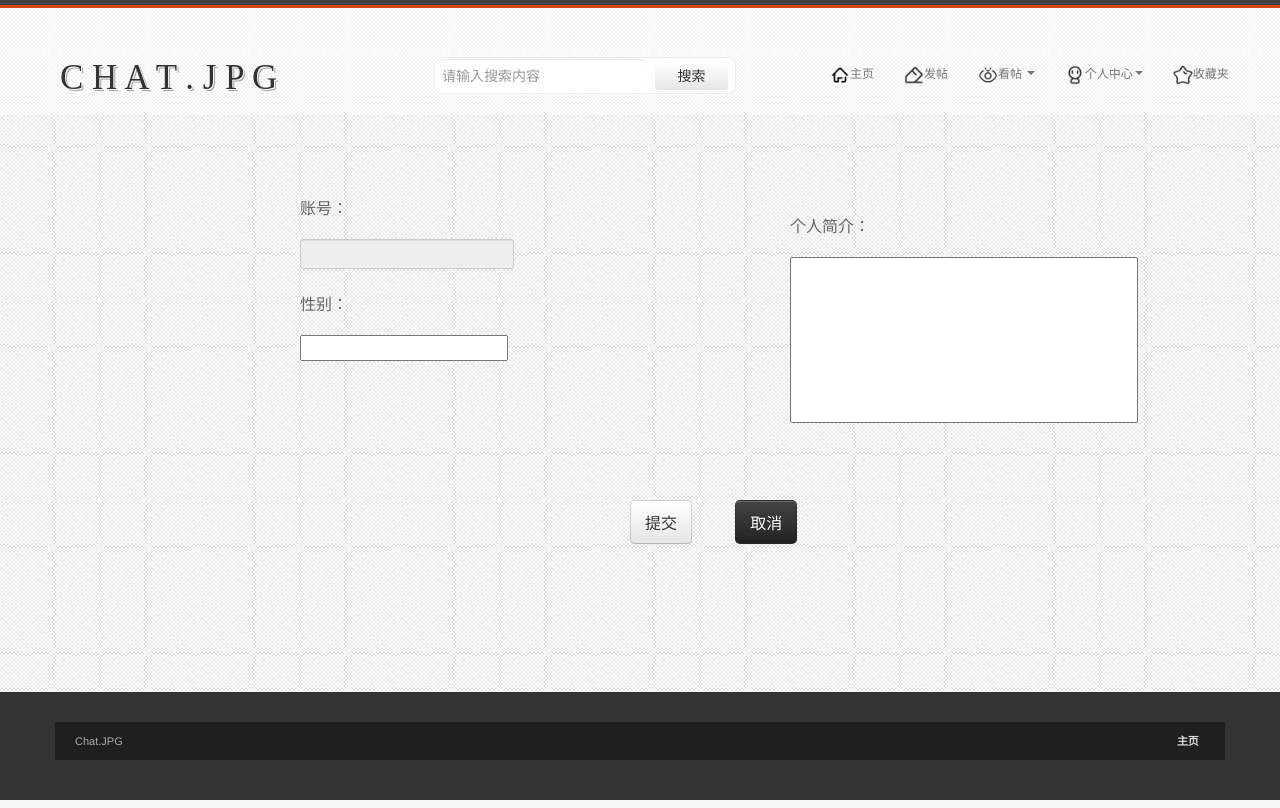
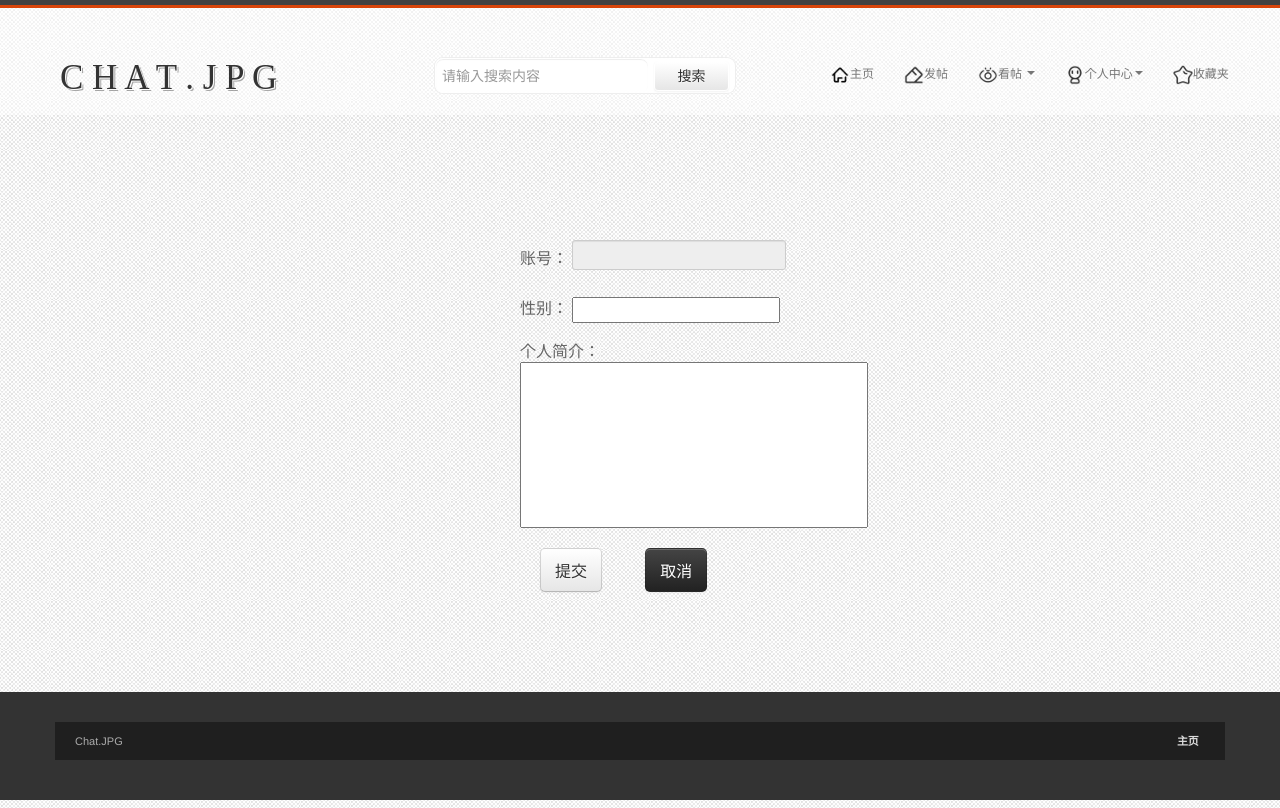
Before and after one commit to zshihang213/chat, a Django app: template templates/edit-inform.html in a window 1280 px wide. Run offline with Django 3.2, Linux system fonts and the light colour scheme; the template is opened without the code that fills it, so the values that code supplies are empty; some libraries are stand-ins or nearby versions.

Commit message:
居中调整

```diff
--- a/templates/edit-inform.html
+++ b/templates/edit-inform.html
@@ -139,50 +139,42 @@
 </div>
 
 <div style="width: 100%;height: 60%;">
-    <div style="width: 300px; margin-left: 210px;margin-top: 15%;float: left;width:350px;height:85%;overflow: hidden;">
-        <div class="span4" style="margin-left: 90px">
-            <form action="/edit-inform/" method="post" name="register">
+    <div style="width: 500px; height: 200px;margin-top: 25%;margin-bottom: 25%;">
+        <div class="span4" style="position: absolute;left: 0;right: 0;top: 30%;bottom: 0;margin: auto;">
+            <form action="/edit-inform/" method="post" name="register" s>
                 {% csrf_token %}
-                <div  style="width: 200px;">
+                <div  style="font-size:16px;color:#666;margin-left: 65px;">
                     <span class="add-on" style="font-size:16px;color:#666;">账号：</span>
-                    <p>  </p>
+
                     <input style="width: 200px;text-align: center" class="span2" id="uid"
                                                             size="16" type="text" name="uid"
                                                             disabled="disabled" placeholder="{{ user.uid }}">
                 </div><br>
-                <div  style="width: 200px;">
+                <div  style="font-size:16px;color:#666;margin-bottom: 20px;margin-left: 65px;">
                     <span class="add-on" style="font-size:16px;color:#666;">性别：</span>
-                    <p>  </p>
                     <input style="width: 200px;text-align: center" class="span2" id="gender"
                                                             size="16" type="gender" name="gender"
                                                             placeholder={{ user.gender }}>
                 </div>
-            </form>
-        </div>
-    </div>
 
-    <div class="span4" style="margin-top: 210px">
-        <form action="/edit-inform/" method="post" name="register">
-            {% csrf_token %}
-            <div style="width: 250px;margin-left:200px;">
-                <span class="add-on" style="font-size:16px;color:#666;">个人简介：</span><br>
-                <p>  </p>
-                <input style="width: 340px;text-align: center;height: 160px;" class="span2" id="description"
+                <span style="font-size:16px;color:#666;margin-bottom: 10px;margin-left: 65px;margin-top:30px" class="add-on" >个人简介：</span><br>
+                <input style="width: 340px;text-align: center;height: 160px;margin-bottom: 10px;margin-left: 65px;" class="span2" id="description"
                                                         size="16" type="description" name="description"
                                                         placeholder={{ user.description }}>
-            </div>
-        </form>
 
-        <div style="width: 300px;padding: 20px;float: left;width:650px;margin-top:10%">
-            <button id="login-button" style="margin-right: 20px;margin-left: 20px;" class="btn btn-large"
+                <div style="margin-top:10px;margin-bottom: 50px;margin-left: 65px;">
+                    <button id="login-button" style="margin-right: 20px;margin-left: 20px;" class="btn btn-large"
                     type="submit">提交
-            </button>
-            <button id="cancel-button" style="margin-right: 20px;margin-left: 20px;"
+                    </button>
+                    <button id="cancel-button" style="margin-right: 20px;margin-left: 20px;"
                     class="btn btn-large btn-inverse"
                     type="button">取消
-            </button>
+                    </button>
+                </div>
+            </form>
+            <form action="/edit-inform/" method="post" name="register"style="position: absolute;left: 0;right: 0;top: 50%;bottom: 0;margin: auto;>
+            {% csrf_token %}
         </div>
-
     </div>
 </div>
 
--- a/templates/edit-pwd.html
+++ b/templates/edit-pwd.html
@@ -151,8 +151,8 @@
 </div>
 
 <div style="width: 100%;height: 52%;">
-    <div style="width: 500px; height: 100px; margin-left: 450px;margin-top: 15%;margin-bottom: 15%;">
-        <div class="span4">
+    <div style="width: 500px; height: 100px;margin-top: 15%;margin-bottom: 15%;">
+        <div class="span4" style="position: absolute;left: 0;right: 0;top: 30%;bottom: 0;margin: auto;">
             <form action="/edit-pwd/" method="post" >
                 {% csrf_token %}
                 <div  style="font-size:16px;color:#666;margin-bottom: 10px;margin-left: 65px;">
```
